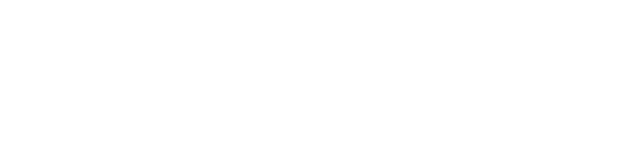
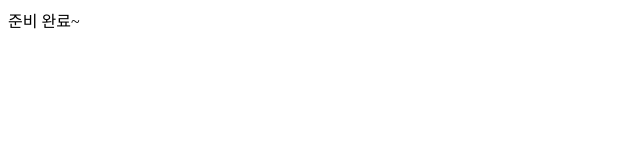
Before and after one commit to huna91/team_project, a plain HTML site: page JH_page/page_JH.html in a window 1280 px wide. Shown: the full height of the page, 0-640 px from the left. Drawn offline with Linux system fonts and the light colour scheme.

Commit message:
READY to START

```diff
--- a/JH_page/page_JH.html
+++ b/JH_page/page_JH.html
@@ -8,7 +8,7 @@
 </head>
 <link rel="stylesheet" href="CSS/JH.css">
 <body>
-
+    준비 완료~
 </body>
 <script src="JS/JH.js"></script>
 </html>
```
